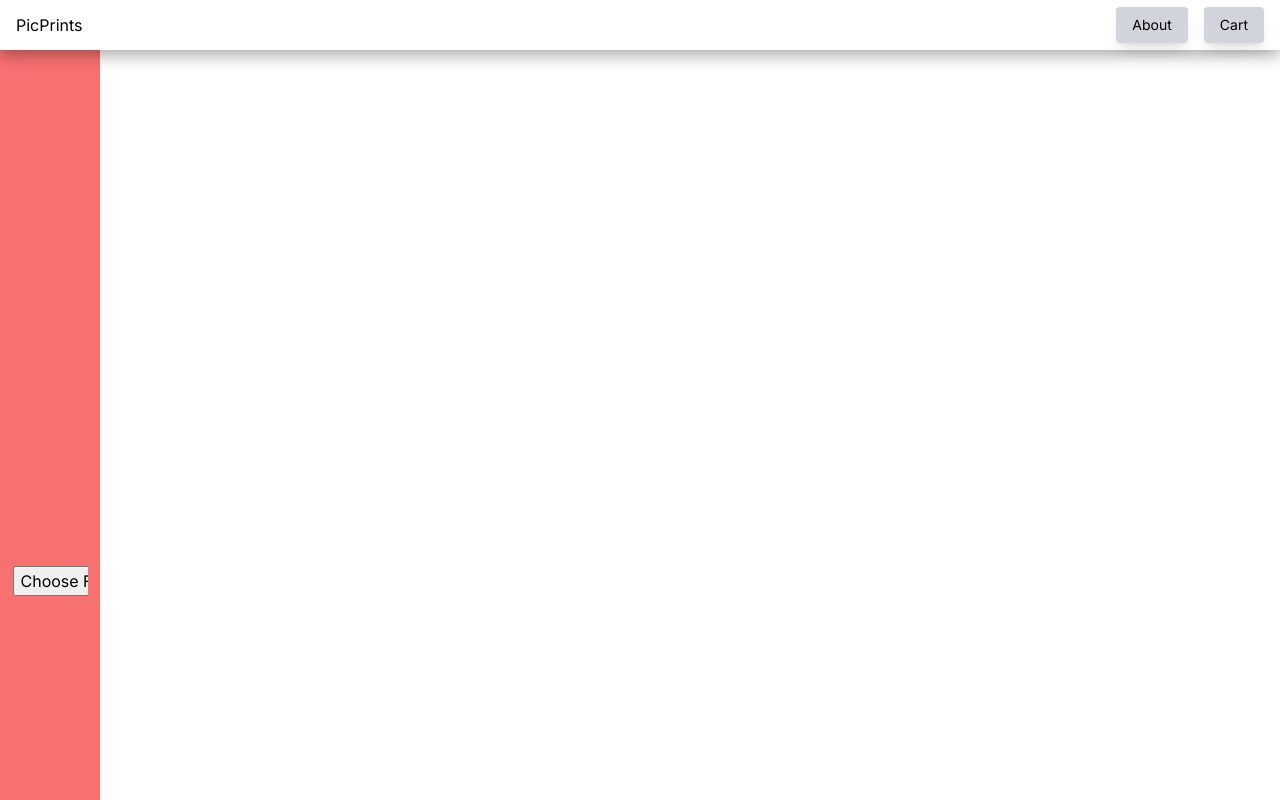
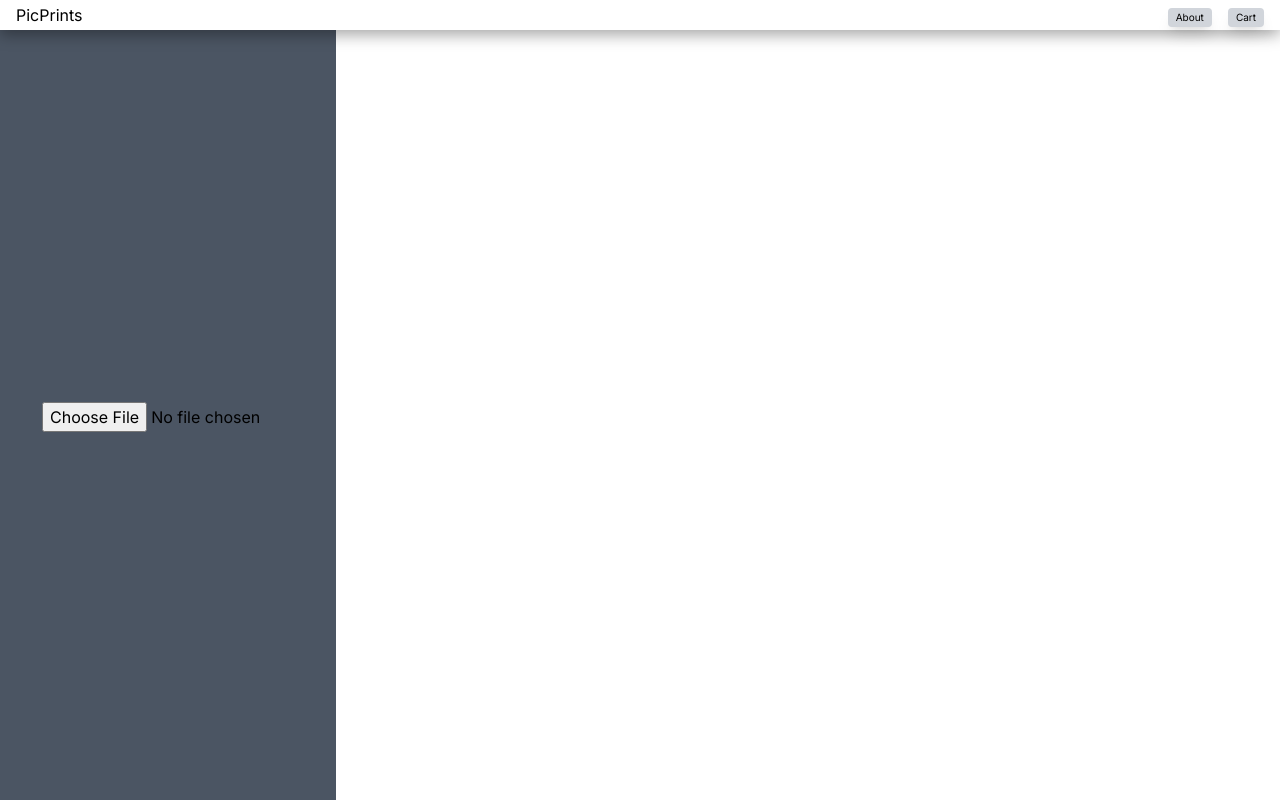
Before and after one commit to Jbrennin2/TS, a Next.js app: page / in a window 1280 px wide. Both pictures are taken after a click on the button "Get Started". Shown: the top 800 px of the page. Built offline with nearby package versions, Linux system fonts and the light colour scheme.

Commit message:
add z index feature - Move back move forward

```diff
--- a/app/components/banner.jsx
+++ b/app/components/banner.jsx
@@ -7,11 +7,11 @@ export default function Banner({setEditor, editor, setBanner, banner}) {
     };
 
     return (
-      <div className="flex justify-between items-center h-[500px] w-full border-2 border-red-400 mt-5">
-        <div className="flex items-center justify-center h-full w-[50%] border-2 border-red-400">
+      <div className="flex justify-between items-center h-[500px] w-full mt-5">
+        <div className="flex items-center justify-center h-full w-[50%]">
             <p>Start Customizing your Acrylic Art today!</p>
         </div>
-        <div className="flex flex-col items-center justify-evenly h-full w-[50%] border-2 border-red-400">
+        <div className="flex flex-col items-center justify-evenly h-full w-[50%]">
             <button
              className="border-2 bg-blue-400 rounded-full px-10 py-2"
              onClick={openEditor}
--- a/app/components/editor.jsx
+++ b/app/components/editor.jsx
@@ -4,12 +4,14 @@ import React, { useState, useRef } from "react";
 export default function Editor() {
   const canvasRef = useRef(null);
   const [images, setImages] = useState([]);
-  const [selectedImageIndex, setSelectedImageIndex] = useState(null);
+  const [selectedImageId, setSelectedImageId] = useState(null);
   const [isDragging, setIsDragging] = useState(false);
   const [dragOffset, setDragOffset] = useState({ x: 0, y: 0 });
   const [selectedAction, setSelectedAction] = useState(null); // 'move', 'rotate', 'resize'
   const [initialRotation, setInitialRotation] = useState(0);
   const [initialScale, setInitialScale] = useState(1);
+  const [imageIdCounter, setImageIdCounter] = useState(0);  // Add this to the state
+
 
   const handleImageUpload = (event) => {
     const file = event.target.files[0];
@@ -17,8 +19,21 @@ export default function Editor() {
 
     reader.onload = (e) => {
       const img = new Image();
+
+      const imgId = imageIdCounter;
+      setImageIdCounter(prevId => prevId + 1);
+
       img.onload = () => {
-        setImages([...images, { img, x: 0, y: 0, rotation: 0, scale: 1, selected: false }]);
+        setImages([...images, {
+          img,
+          x: 0,
+          y: 0,
+          rotation: 0,
+          scale: 1,
+          selected: false,
+          zIndex: images.length,  // new images will be on top by default
+          id: imgId,
+        }]);
         drawImages();
       };
       img.src = e.target.result;
@@ -32,7 +47,10 @@ export default function Editor() {
     const ctx = canvas.getContext('2d');
     ctx.clearRect(0, 0, canvas.width, canvas.height);
 
-    images.forEach((imageObj, index) => {
+    const sortedImages = [...images].sort((a, b) => a.zIndex - b.zIndex);
+
+
+    sortedImages.forEach((imageObj, index) => {
       const centerX = imageObj.x + imageObj.img.width * 0.5 * imageObj.scale;
       const centerY = imageObj.y + imageObj.img.height * 0.5 * imageObj.scale;
       ctx.save();
@@ -45,7 +63,7 @@ export default function Editor() {
         -imageObj.img.height * 0.5
       );
 
-      if (index === selectedImageIndex) {
+      if (imageObj.id === selectedImageId) {
         ctx.strokeStyle = 'blue';
         ctx.lineWidth = 2;
 
@@ -87,13 +105,13 @@ export default function Editor() {
     const mouseX = event.clientX - canvasBounds.left;
     const mouseY = event.clientY - canvasBounds.top;
 
-    const clickedImageIndex = images.findIndex(imageObj => {
-
+    const clickedImage = images.find(imageObj => {
       const dx = mouseX - (imageObj.x + imageObj.img.width * 0.5 * imageObj.scale);
       const dy = mouseY - (imageObj.y + imageObj.img.height * 0.5 * imageObj.scale);
 
       const unrotatedX = dx * Math.cos(-imageObj.rotation) - dy * Math.sin(-imageObj.rotation);
       const unrotatedY = dx * Math.sin(-imageObj.rotation) + dy * Math.cos(-imageObj.rotation);
+
       return (
         unrotatedX > -imageObj.img.width * 0.5 * imageObj.scale &&
         unrotatedX < imageObj.img.width * 0.5 * imageObj.scale &&
@@ -102,8 +120,10 @@ export default function Editor() {
       );
     });
 
-    if (clickedImageIndex !== -1) {
-        const clickedImage = images[clickedImageIndex];
+    setSelectedImageId(clickedImage? clickedImage.id : null);
+
+
+    if (clickedImage) {
 
         const centerX = clickedImage.x + clickedImage.img.width * 0.5 * clickedImage.scale;
         const centerY = clickedImage.y + clickedImage.img.height * 0.5 * clickedImage.scale;
@@ -127,7 +147,7 @@ const scalingHandleDist = Math.sqrt(dxScaleHandle**2 + dyScaleHandle**2);
 
         setDragOffset({ x: mouseX - clickedImage.x, y: mouseY - clickedImage.y });
 
-        setSelectedImageIndex(clickedImageIndex);
+        setSelectedImageId(clickedImage.id);
         setIsDragging(true);
 
         // The rotation handle's position in unrotated coordinates, scaled appropriately
@@ -145,8 +165,6 @@ const scalingHandleDist = Math.sqrt(dxScaleHandle**2 + dyScaleHandle**2);
             (unrotatedY - clickedImage.img.height * 0.5 * clickedImage.scale + 10)**2
         );
 
-        console.log('ROTATION HANDLE DIST', rotationHandleDist)
-        console.log('BOTTOM RIGHT HANDLE DIST', scalingHandleDist)
 
         if (rotationHandleDist <= 10 * clickedImage.scale) {
             setSelectedAction('rotate');
@@ -164,30 +182,30 @@ const scalingHandleDist = Math.sqrt(dxScaleHandle**2 + dyScaleHandle**2);
 
 
 const handleMouseMove = (event) => {
-    if (!isDragging || selectedImageIndex === null) return;
+  if (!isDragging || selectedImageId === null) return;
 
   const canvasBounds = canvasRef.current.getBoundingClientRect();
   const mouseX = event.clientX - canvasBounds.left;
   const mouseY = event.clientY - canvasBounds.top;
-    const clickedImage = images[selectedImageIndex];
+
+  const newImages = [...images];
+  const clickedImageIndex = newImages.findIndex(img => img.id === selectedImageId);
+  const clickedImage = newImages[clickedImageIndex];
   const centerX = clickedImage.x + clickedImage.img.width * 0.5 * clickedImage.scale;
   const centerY = clickedImage.y + clickedImage.img.height * 0.5 * clickedImage.scale;
 
   if (selectedAction === 'move') {
     const x = event.clientX - canvasBounds.left - dragOffset.x;
     const y = event.clientY - canvasBounds.top - dragOffset.y;
+    newImages[clickedImageIndex].x = x;
+    newImages[clickedImageIndex].y = y;
 
-      const newImages = [...images];
-      newImages[selectedImageIndex].x = x;
-      newImages[selectedImageIndex].y = y;
-      setImages(newImages);
   } else if (selectedAction === 'rotate') {
     const dx = mouseX - centerX;
     const dy = mouseY - centerY;
     const angle = Math.atan2(dy, dx);
-      const newImages = [...images];
-      newImages[selectedImageIndex].rotation = angle - initialRotation;
-      setImages(newImages);
+    newImages[clickedImageIndex].rotation = angle - initialRotation;
+
   } else if (selectedAction === 'resize') {
     const dx = mouseX - centerX;
     const dy = mouseY - centerY;
@@ -200,13 +218,11 @@ const scalingHandleDist = Math.sqrt(dxScaleHandle**2 + dyScaleHandle**2);
     const scale = initialScale * (currentDiagonalDistance / originalDiagonalDistance);
 
     if (scale > 0) { // prevent negative scaling
-        const newImages = [...images];
-        newImages[selectedImageIndex].scale = scale;
-        setImages(newImages);
+      newImages[clickedImageIndex].scale = scale;
     }
   }
 
-
+  setImages(newImages);
   drawImages();
 };
 
@@ -215,17 +231,43 @@ const scalingHandleDist = Math.sqrt(dxScaleHandle**2 + dyScaleHandle**2);
     setSelectedAction(null);
   };
 
+
+  const changeZIndex = (id, direction) => {
+    const newImages = [...images];
+    const index = newImages.findIndex(img => img.id === id);
+
+    if (direction === 1 && newImages[index].zIndex === newImages.length - 1) return;
+    if (direction === -1 && newImages[index].zIndex === 0) return;
+
+    const targetIndex = newImages.findIndex(img => img.zIndex === newImages[index].zIndex + direction);
+
+    // Swap the zIndex values
+    newImages[index].zIndex += direction;
+    newImages[targetIndex].zIndex -= direction;
+
+    setImages(newImages);
+    drawImages();
+};
+
   return (
-    <div className="flex bg-red-400">
+    <div className="flex bg-gray-600 outline">
       <div className="flex flex-col items-center justify-center">
         <input
-          className="w-[75%]"
-          type="file" onChange={handleImageUpload} />
+          className="w-[75%] mb-4"
+          type="file" onChange={handleImageUpload}
+        />
+
+        {selectedImageId !== null && (
+          <div>
+            <button onClick={() => changeZIndex(selectedImageId, 1)}>Bring Forward</button>
+            <button onClick={() => changeZIndex(selectedImageId, -1)}>Send Backward</button>
+          </div>
+        )}
       </div>
       <canvas
         ref={canvasRef}
-        width={1180}
-        height={1062}
+        width={944}
+        height={849.6}
         style={{ backgroundColor: 'white' }}
         onMouseDown={handleMouseDown}
         onMouseMove={handleMouseMove}
@@ -234,4 +276,4 @@ const scalingHandleDist = Math.sqrt(dxScaleHandle**2 + dyScaleHandle**2);
       />
     </div>
   );
-};
+}
--- a/app/components/header.jsx
+++ b/app/components/header.jsx
@@ -1,14 +1,14 @@
 export default function Header() {
     return (
-      <div className="flex justify-between items-center h-[50px] w-full bg-white sticky shadow-bottom-black">
+      <div className="flex justify-between items-center h-[30px] w-full bg-white absolute top-0 shadow-bottom-black">
         <div className="ml-4">
             <p>PicPrints</p>
         </div>
         <div>
-            <button className="rounded px-4 py-2 mr-4 shadow shadow-lg bg-gray-300 text-xs sm:text-sm">
+            <button className="rounded px-2 py-[2px] mr-4 shadow shadow-lg bg-gray-300 text-[10px] sm:text-[10px]">
                 <p>About</p>
             </button>
-            <button className="rounded px-4 py-2 mr-4 shadow shadow-lg bg-gray-300 text-xs sm:text-sm">
+            <button className="rounded px-2 py-[2px] mr-4 shadow shadow-lg bg-gray-300 text-[10px] sm:text-[10px]">
                 <p>Cart</p>
             </button>
         </div>
--- a/app/page.jsx
+++ b/app/page.jsx
@@ -14,7 +14,7 @@ export default function Home() {
   const [banner, setBanner] = useState(true)
 
   return (
-    <main className="flex flex-col items-center min-h-screen bg-gray-100">
+    <main className="flex flex-col items-center justify-evenly min-h-screen bg-gray-100">
       <Header/>
       {banner ? <Banner setEditor={setEditor} editor={editor} setBanner={setBanner} banner={banner} /> : <></>}
       {editor ? <Editor/> : null}
```
Lines whose indentation alone changed are shown as unchanged.
